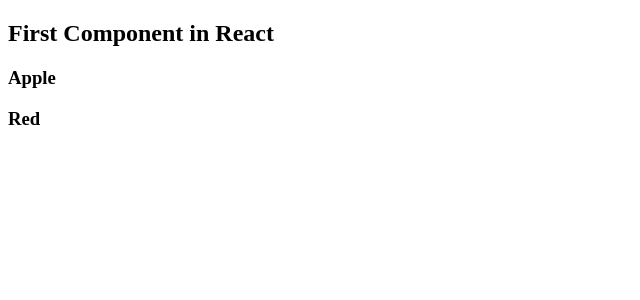
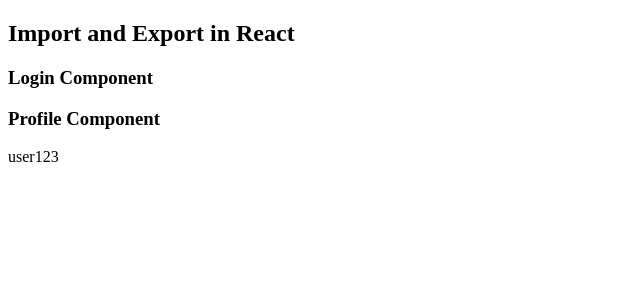
Before and after one commit to bibhusprasad/026_reactjs_tutorial_from_youtube, a React (Vite) app in the folder react-basic/: page / in a window 1280 px wide. Shown: the top 300 px of the page, without its empty margins (0-640 px from the left). Built offline with nearby package versions, Linux system fonts and the light colour scheme.

Commit message:
03. Import and Export in React

```diff
--- a/react-basic/src/App.jsx
+++ b/react-basic/src/App.jsx
@@ -1,12 +1,19 @@
-import FirstComponent from "./FirstComponent"
 
+//default import
+import ImportExport from "./ImportExport";
+
+//multiple named imports
+import { Login, Profile, UserKey } from "./ImportExport";
 
 function App() {
 
   return (
     <>
       <div>
-        <FirstComponent />
+        <ImportExport />
+        <Login />
+        <Profile />
+        {UserKey}
       </div>
     </>
   )
--- /dev/null
+++ b/react-basic/src/ImportExport.jsx
@@ -0,0 +1,31 @@
+
+function ImportExport() {
+  return(
+    <div>
+      <h2>Import and Export in React</h2>
+    </div>
+  )
+}
+
+// Exporting the Login component as default
+export default ImportExport;
+
+
+// Named export for Login component
+export function Login() {
+    return (
+        <h3>Login Component</h3>
+    )
+}
+
+
+function Profile() {
+    return (
+        <h3>Profile Component</h3>
+    )
+}
+
+const UserKey = "user123";
+
+//Multiple named exports
+export { Profile, UserKey };
```
Also changed, not shown: 1 other file (tests, documents, lock files or other folders).
